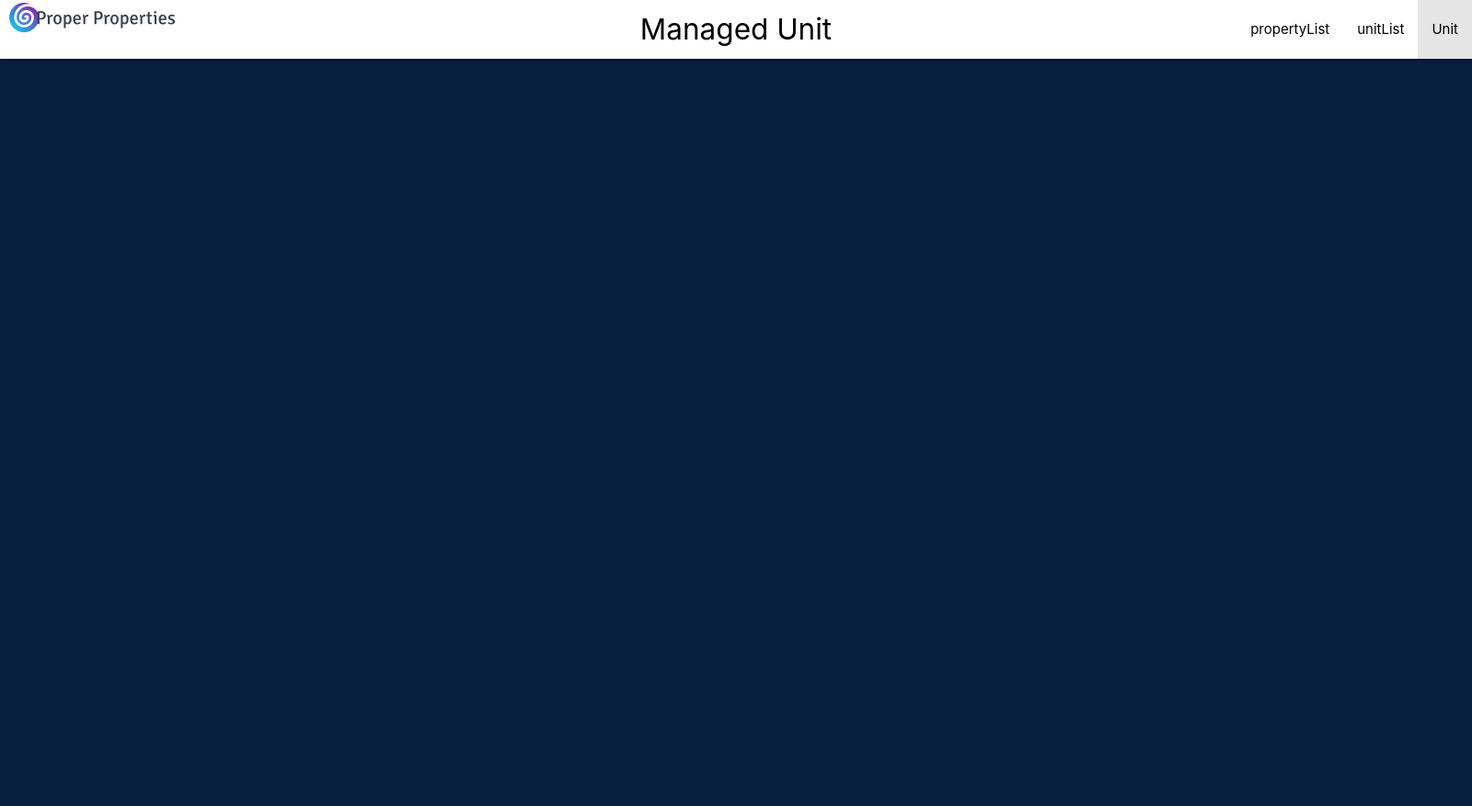
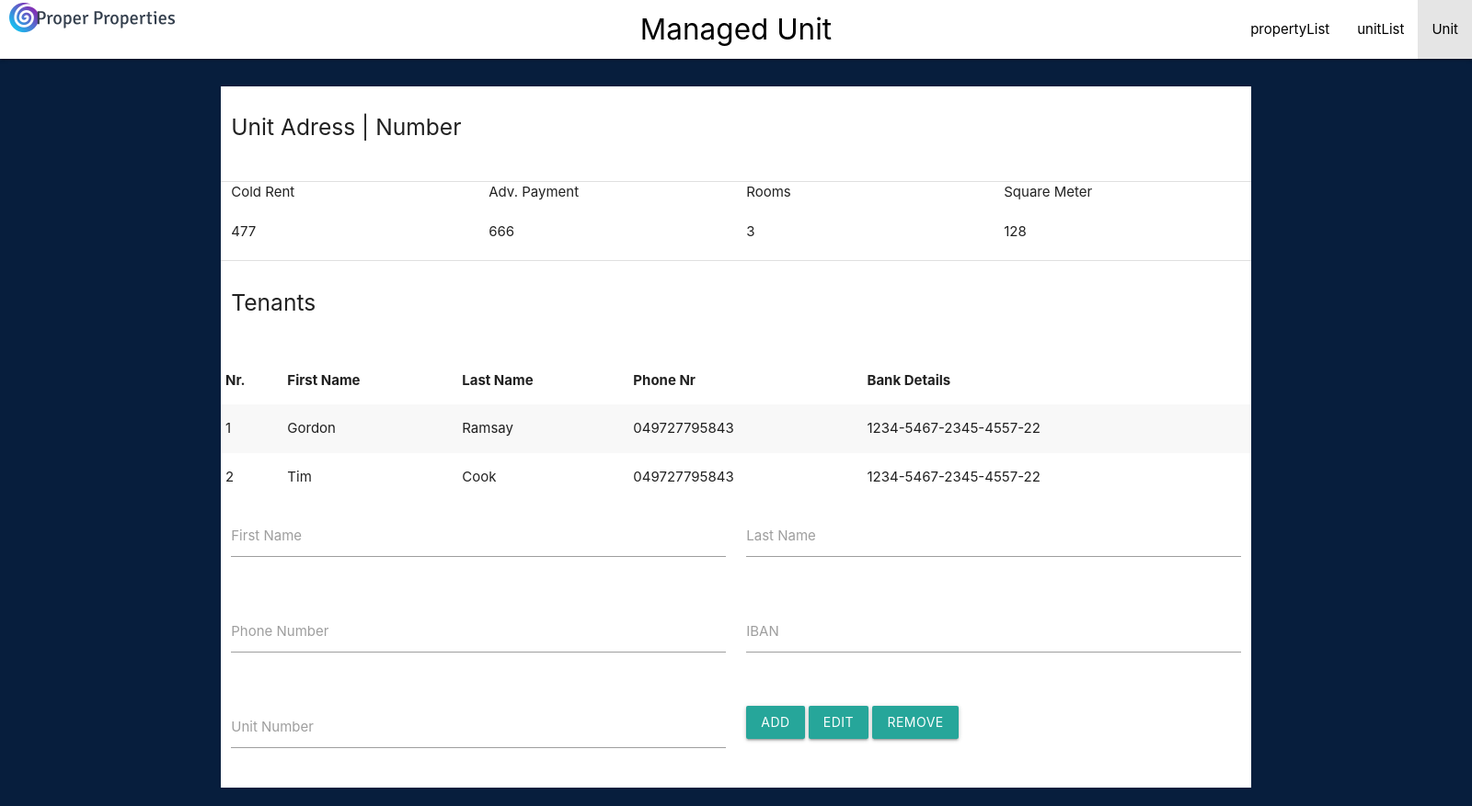
Before and after one commit to DavidLeDuy/HSE-InfoSysG6, an Electron app: page src/components/unit/unit.html in a window 1600 px wide. Shown: the whole page at 92% size. Before the commit the page ends 800 px from the top, so only its background shows below. Drawn offline with nearby package versions, Linux system fonts and the light colour scheme.

Commit message:
added unit tab

```diff
--- a/src/components/unit/unit.html
+++ b/src/components/unit/unit.html
@@ -20,6 +20,98 @@
         </ul>
       </div>
     </nav>
+    <div class="container" style="margin-top: 2rem;">
+      <div class="row">
+        <div class="col s12">
+          <div class="section">
+            <h5>Unit Adress | Number</h5>
+          </div>
+        </div>
+      </div>
+      <div class="divider"></div>
+      <div class="row">
+        <div class="col s3">Cold Rent</div>
+        <div class="col s3">Adv. Payment</div>
+        <div class="col s3">Rooms</div>
+        <div class="col s3">Square Meter</div>
+      </div>
+      <div class="row">
+        <div class="col s3">477</div>
+        <div class="col s3">666</div>
+        <div class="col s3">3</div>
+        <div class="col s3">128</div>
+      </div>
+      <div class="divider"></div>
+      <div class="row">
+        <div class="col s12">
+          <div class="section">
+            <h5>Tenants</h5>
+          </div>
+        </div>
+      </div>
+      <table id="unitList" class="striped highlight">
+        <thead>
+          <tr>
+            <th>Nr.</th>
+            <th>First Name</th>
+            <th>Last Name</th>
+            <th>Phone Nr</th>
+            <th>Bank Details</th>
+          </tr>
+        </thead>
+        <tbody>
+          <tr>
+            <td>1</td>
+            <td>Gordon</td>
+            <td>Ramsay</td>
+            <td>049727795843</td>
+            <td>1234-5467-2345-4557-22</td>
+          </tr>
+          <tr>
+            <td>2</td>
+            <td>Tim</td>
+            <td>Cook</td>
+            <td>049727795843</td>
+            <td>1234-5467-2345-4557-22</td>
+          </tr>
+        </tbody>
+      </table>
+      <div class="row">
+        <form class="col s12" action="">
+          <div class="row">
+            <div class="input-field col s6">
+              <input id="first_name" type="text" class="validate" />
+              <label for="first_name">First Name</label>
+            </div>
+            <div class="input-field col s6">
+              <input id="last_name" type="text" class="validate" />
+              <label for="last_name">Last Name</label>
+            </div>
+          </div>
+          <div class="row">
+            <div class="input-field col s6">
+              <input id="first_name" type="tel" class="validate" />
+              <label for="first_name">Phone Number</label>
+            </div>
+            <div class="input-field col s6">
+              <input id="last_name" type="number" class="validate" />
+              <label for="last_name">IBAN</label>
+            </div>
+          </div>
+          <div class="row">
+            <div class="input-field col s6">
+              <input id="first_name" type="number" class="validate" />
+              <label for="first_name">Unit Number</label>
+            </div>
+            <div class="input-field col s6">
+              <button class="btn">ADD</button>
+              <button class="btn">EDIT</button>
+              <button class="btn">REMOVE</button>
+            </div>
+          </div>
+        </form>
+      </div>
+    </div>
 
     <script type="text/javascript" src="../../../node_modules/materialize-css/dist/js/materialize.min.js"></script>
     <script src="unit.js"></script>
--- a/src/css/style.css
+++ b/src/css/style.css
@@ -24,3 +24,7 @@ table {
 .testing {
   margin: 2rem;
 }
+/* unit */
+.container {
+  background-color: white;
+}
--- a/src/index.js
+++ b/src/index.js
@@ -42,7 +42,6 @@ ipcMain.on("changeWindow", (e, args) => {
     });
 });
 
-/*
 const config = {
   user: "wkb6",
   password: "wkb6",
@@ -58,7 +57,7 @@ sql
   .connect(config)
   .then((pool) => {
     // Query
-    return pool.request().query("select * from position");
+    return pool.request().query("select * from [db_owner].[Tables.SS20G6_Transaction]");
   })
   .then((result) => {
     console.dir(result);
@@ -66,4 +65,3 @@ sql
   .catch((err) => {
     console.log(err);
   });
-*/
```
